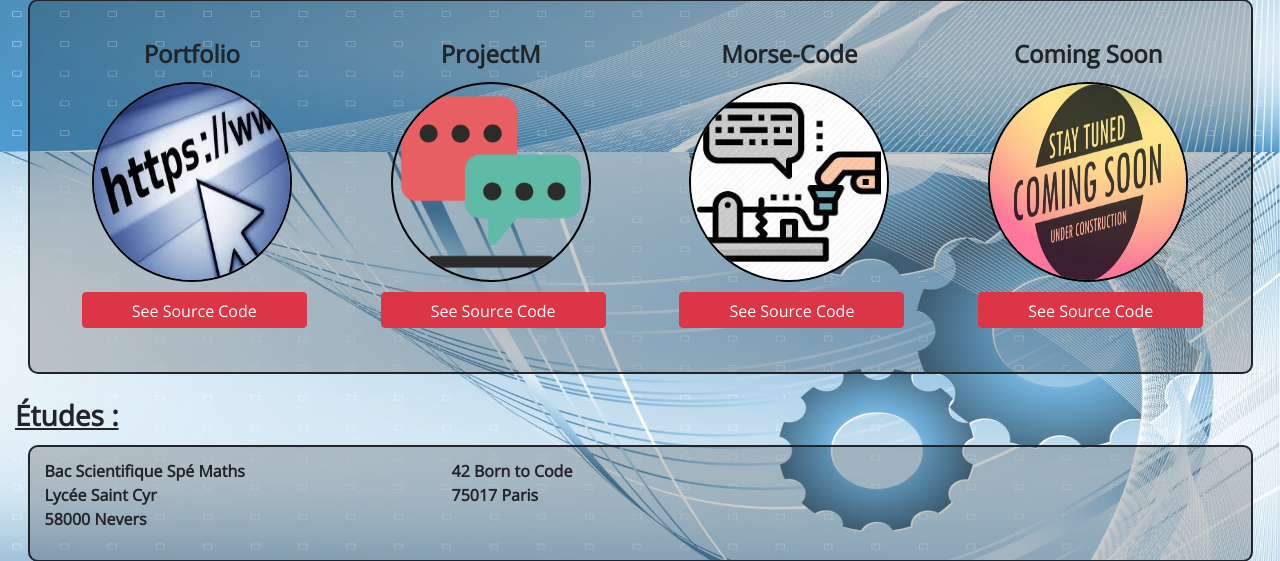
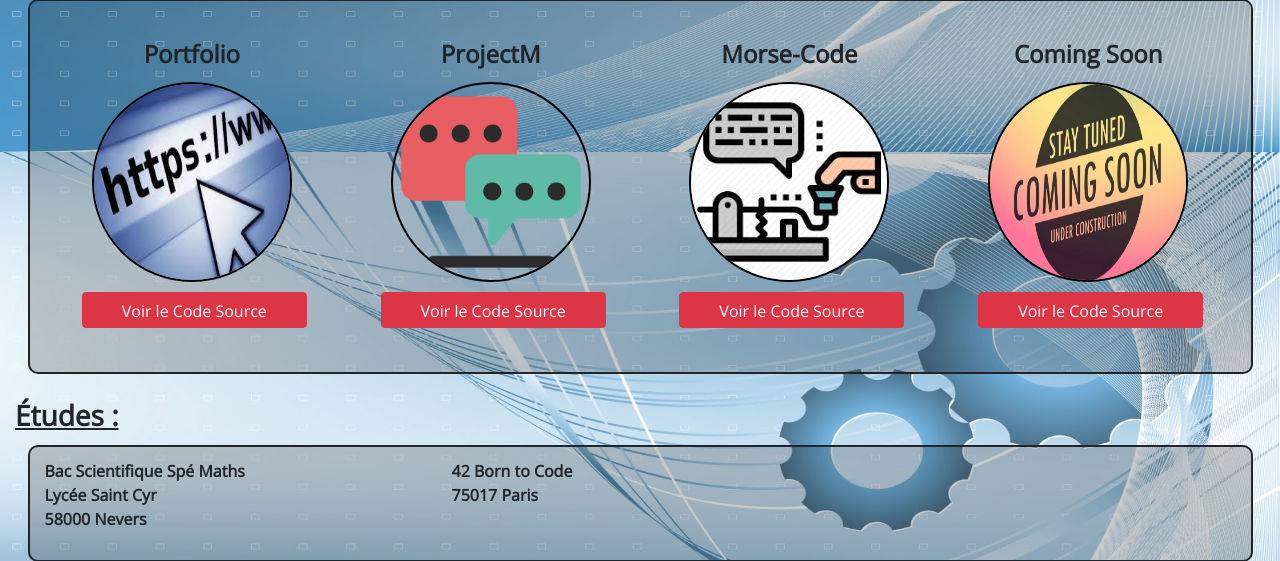
Before and after one commit to JeromePrevotat/Portfolio, a Django app: page / in a window 1280 px wide. Shown: the part 648-1209 px from the top of the page. Run offline with Django 3.2, Linux system fonts and the light colour scheme; data comes from the database, SQL or seed files in the repository; both versions use the stored data as it was after the commit; some libraries are stand-ins or nearby versions.

Commit message:
some minor fixes

```diff
--- a/portfolio/portfolio/settings.py
+++ b/portfolio/portfolio/settings.py
@@ -33,7 +33,7 @@ SECRET_KEY = os.getenv('SECRET_KEY')
 #SECRET_KEY = ')-%4seit0q=-x2a-59^6b^p2dp51uptjrt_1#8i)c^9woe0*xf'
 
 # SECURITY WARNING: don't run with debug turned on in production!
-DEBUG = True
+DEBUG = False
 
 ALLOWED_HOSTS = ['Jprevotat.eu.pythonanywhere.com','127.0.0.1',]
 
--- a/portfolio/website/templates/website/project_list.html
+++ b/portfolio/website/templates/website/project_list.html
@@ -23,10 +23,10 @@
                 <div class="col-12 links">
                     {% if project.project_name == "Coming Soon" %}
                         <a href="https://github.com/JeromePrevotat/">
-                        <button class="btn btn-danger btn-source" type="button">See Source Code</button></a>
+                        <button class="btn btn-danger btn-source" type="button">Voir le Code Source</button></a>
                     {% else %}
                         <a href="https://github.com/JeromePrevotat/{{ project.project_name }}">
-                            <button class="btn btn-danger btn-source" type="button">See Source Code</button>
+                            <button class="btn btn-danger btn-source" type="button">Voir le Code Source</button>
                         </a>
                     {% endif %}
                 </div>
```
Also changed, not shown: portfolio/db.sqlite3, portfolio/website/migrations/0004_auto_20200122_1242.py (added).
